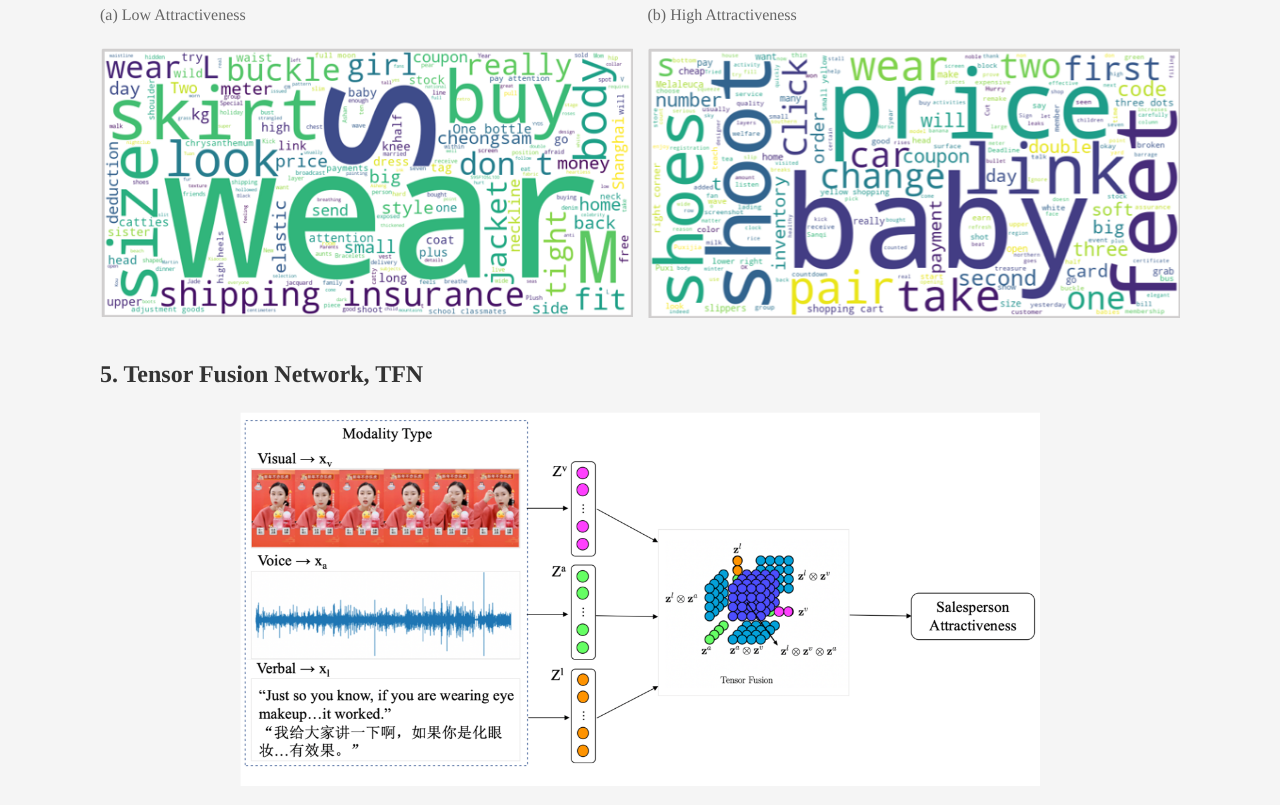
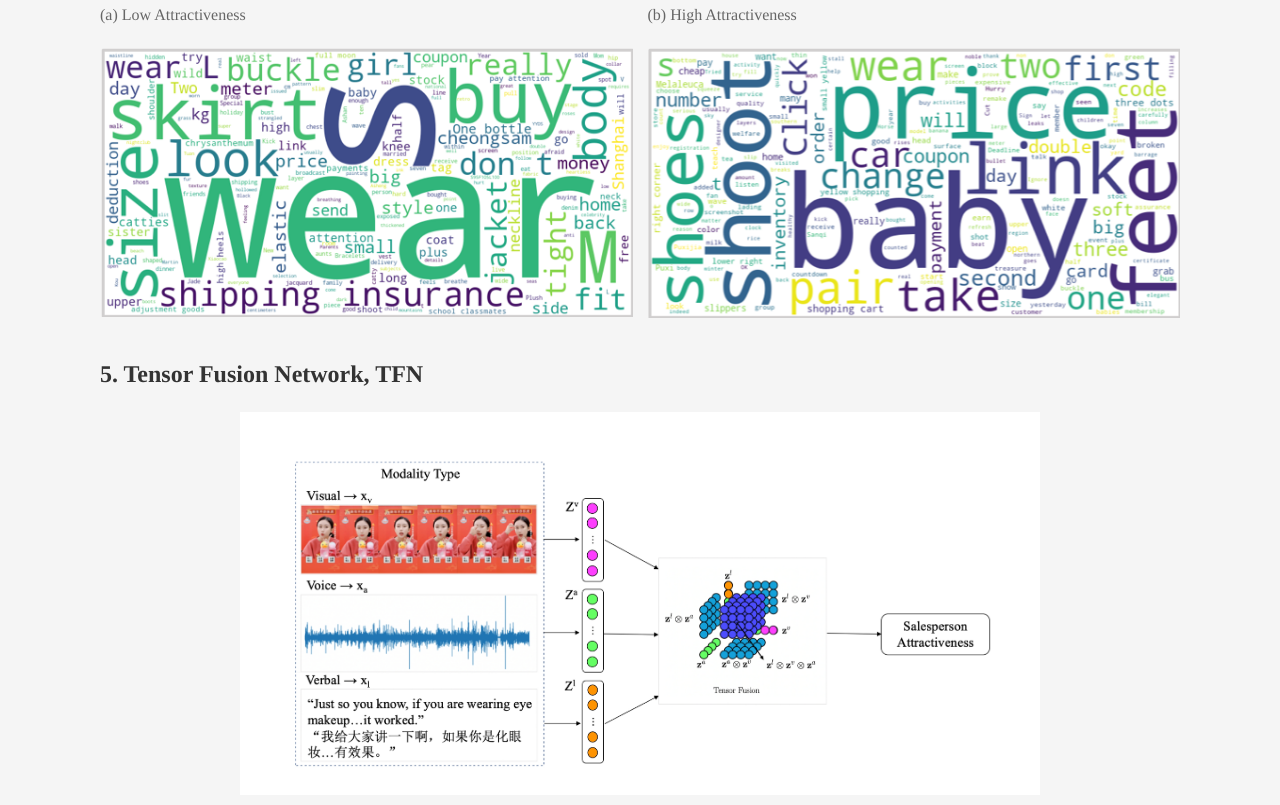
Before and after one commit to business-research/salesperson-attractiveness, a plain HTML site: page index.html in a window 1280 px wide. Shown: the part 2825-3630 px from the top of the page. Drawn offline with Linux system fonts and the light colour scheme.

Commit message:
Update index.html

```diff
--- a/index.html
+++ b/index.html
@@ -262,7 +262,7 @@ Salesperson attractiveness plays a crucial role in attracting and persuading con
 				<div class="uk-grid-small" uk-grid>
 					<div class="uk-width-1-1" uk-lightbox="animation: slide">
 					<div style="max-width: 800px;margin:auto">
-						<a href="#" data-caption=""><img src="media/Multimodal Fusion.png" alt=""></a>
+						<a href="#" data-caption=""><img src="media/5.TFN_salesperson-attractiveness.webp" alt=""></a>
 					</div>
 
 				</div>
```
